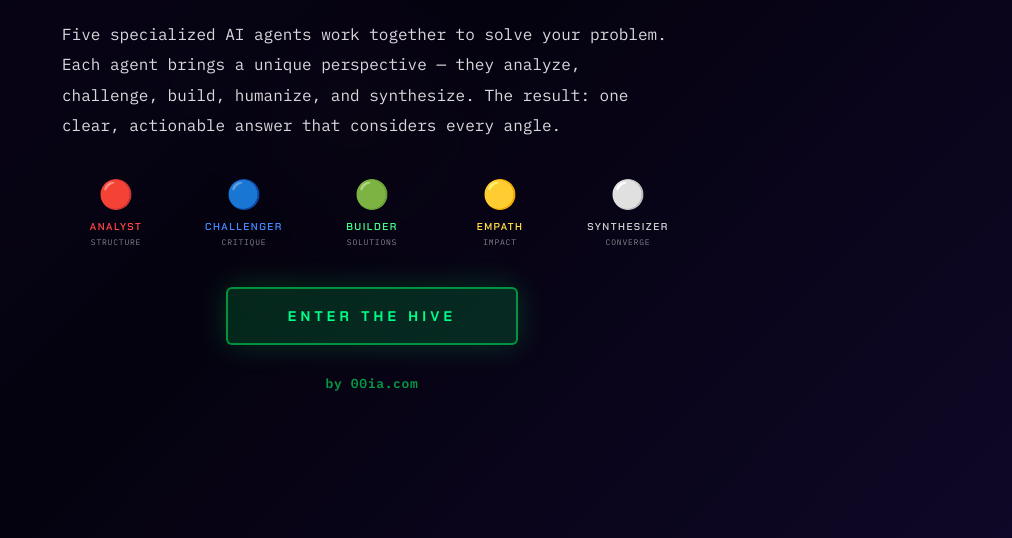
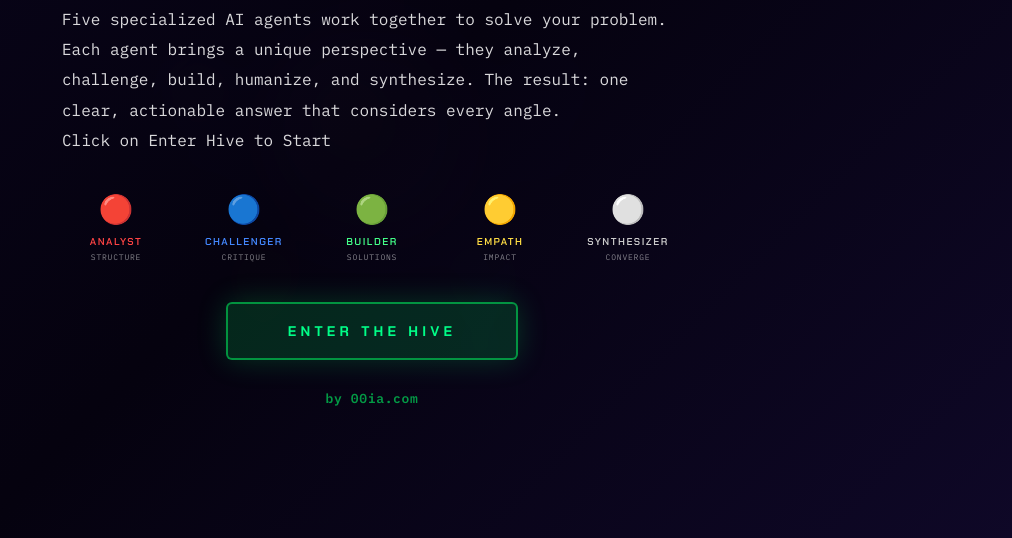
Before and after one commit to vrcrush/ai-hive-mind, a plain HTML site: page frontend/index.html in a window 1280 px wide. Shown: the part 262-800 px from the top of the page, without its empty margins (268-1280 px from the left). Drawn offline with Linux system fonts and the light colour scheme; animation ran at ten frames a second.

Commit message:
Updates to Index

```diff
--- a/frontend/index.html
+++ b/frontend/index.html
@@ -2376,7 +2376,7 @@
     <div class="intro-subtitle">Collective Intelligence System</div>
 
     <div class="intro-description">
-      Five specialized AI agents work together to solve your problem. Each agent brings a unique perspective — they analyze, challenge, build, humanize, and synthesize. The result: one clear, actionable answer that considers every angle.
+      Five specialized AI agents work together to solve your problem. Each agent brings a unique perspective — they analyze, challenge, build, humanize, and synthesize. The result: one clear, actionable answer that considers every angle.<BR>Click on Enter Hive to Start
     </div>
 
     <div class="intro-agents">
```
